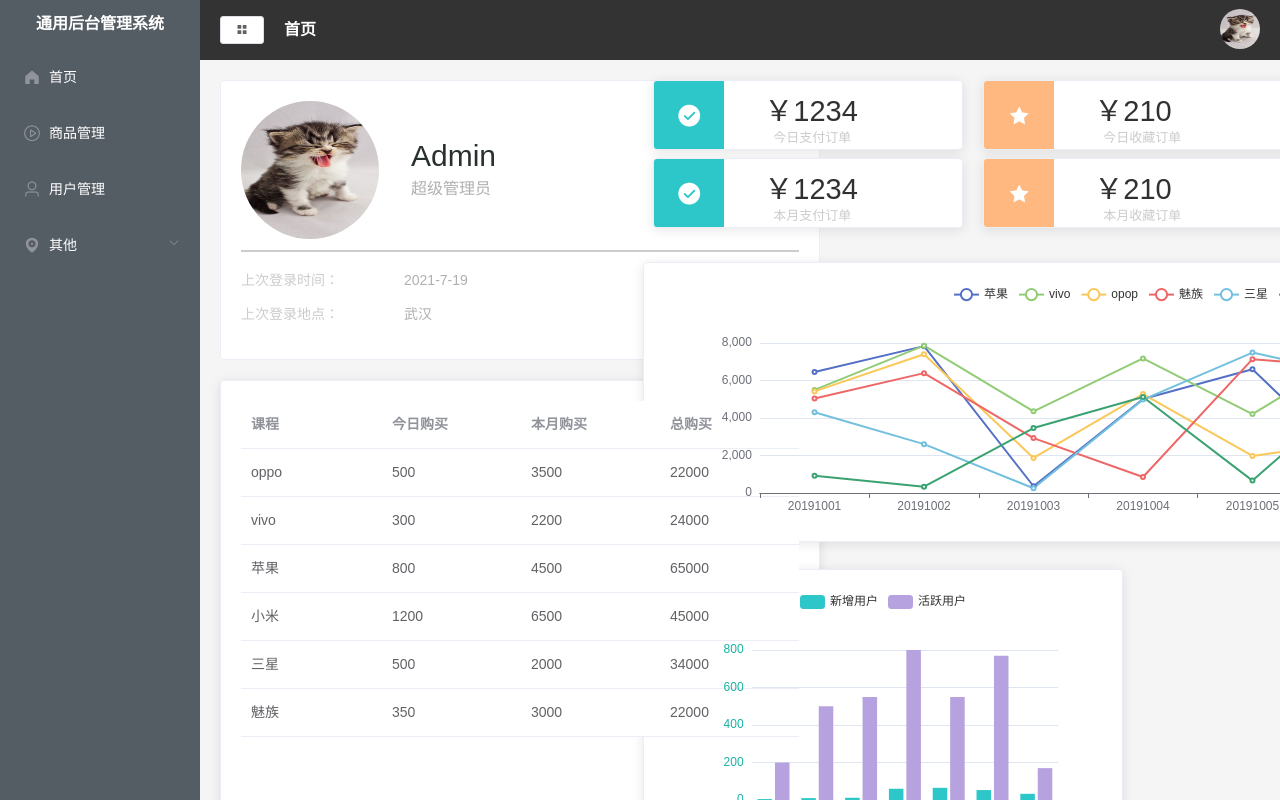
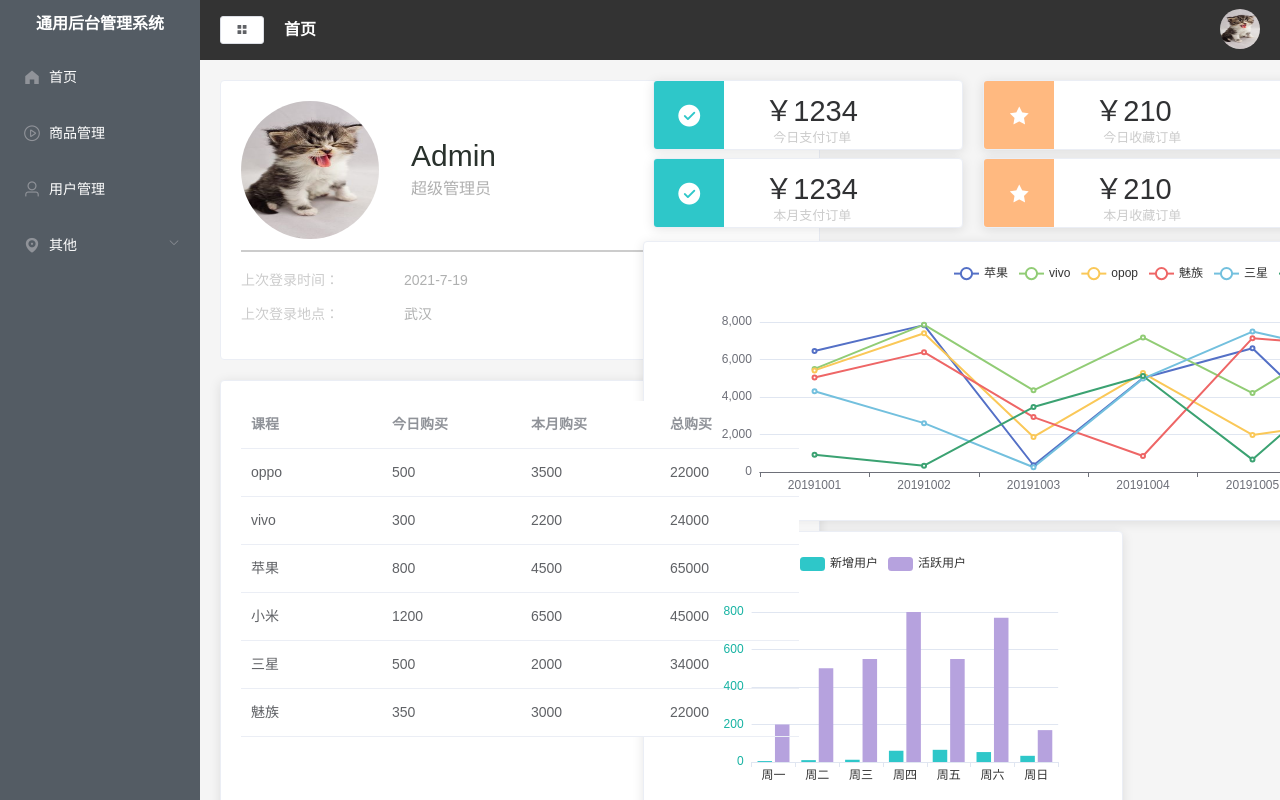
Before and after one commit to xiaoshanzhaguo/vue-manage, a Vue app: page /home in a window 1280 px wide. Built offline with nearby package versions, Linux system fonts and the light colour scheme.

Commit message:
complete 饼图的实现

```diff
--- a/src/assets/less/home.less
+++ b/src/assets/less/home.less
@@ -119,15 +119,15 @@
 
     .totalGraph {
         &>.el-card {
-            margin: 26px 0 0 70px;
+            margin: 5px 0 0 70px;
         }
 
         .graph {
             .el-card {
-                width: 1000px;
                 display: inline-block;
                 width: 480px;
-                margin-top: 27px;
+                height: 300px;
+                margin-top: 10px;
             }
             .el-card:first-child {
                 margin-left: 70px;
--- a/views/home/index.vue
+++ b/views/home/index.vue
@@ -51,13 +51,15 @@
       <div class="totalGraph">
         <el-card style="height: 280px; width: 1000px">
           <!-- ref用于后面获取当前的dom节点 -->
-          <div style="height: 280px;" ref="echarts"></div>
+          <div style="height: 280px" ref="echarts"></div>
         </el-card>
         <div class="graph">
-          <el-card style="height: 260px">
-            <div style="height: 280px;" ref="userEcharts"></div>
+          <el-card>
+            <div style="height: 280px" ref="userEcharts"></div>
           </el-card>
-          <el-card style="height: 260px"></el-card>
+          <el-card>
+            <div style="height: 280px" ref="videoEcharts"></div>
+          </el-card>
         </div>
       </div>
     </el-col>
@@ -221,11 +223,37 @@ export default {
           }
         ],
       }
-
       // 配置完后，拿到echarts的实例，并进行画图
       const U = echarts.init(this.$refs.userEcharts) // 用遍历来接收一下
       // 调用.option将配置传入进来
       U.setOption(userOption)
+
+      // 饼图
+      const videoOption = {
+        tooltip: {
+          trigger: "item",
+        },
+        color: [
+          "#0f78f4",
+          "#dd536b",
+          "#9462e5",
+          "#a6a6a6",
+          "#e1bb22",
+          "#39c362",
+          "#3ed1cf",
+        ],
+        series: [
+          // 给series添加对应的数据。对于饼图而言，可以直接把data拿过来。
+          {
+            data: data.videoData,
+            type: 'pie'
+          }
+        ],
+      }
+      // 一样的来获取实例
+      const V = echarts.init(this.$refs.videoEcharts)
+      V.setOption(videoOption)
+
       console.log(res); // 调用res，否则会报错
     })
   }
```
